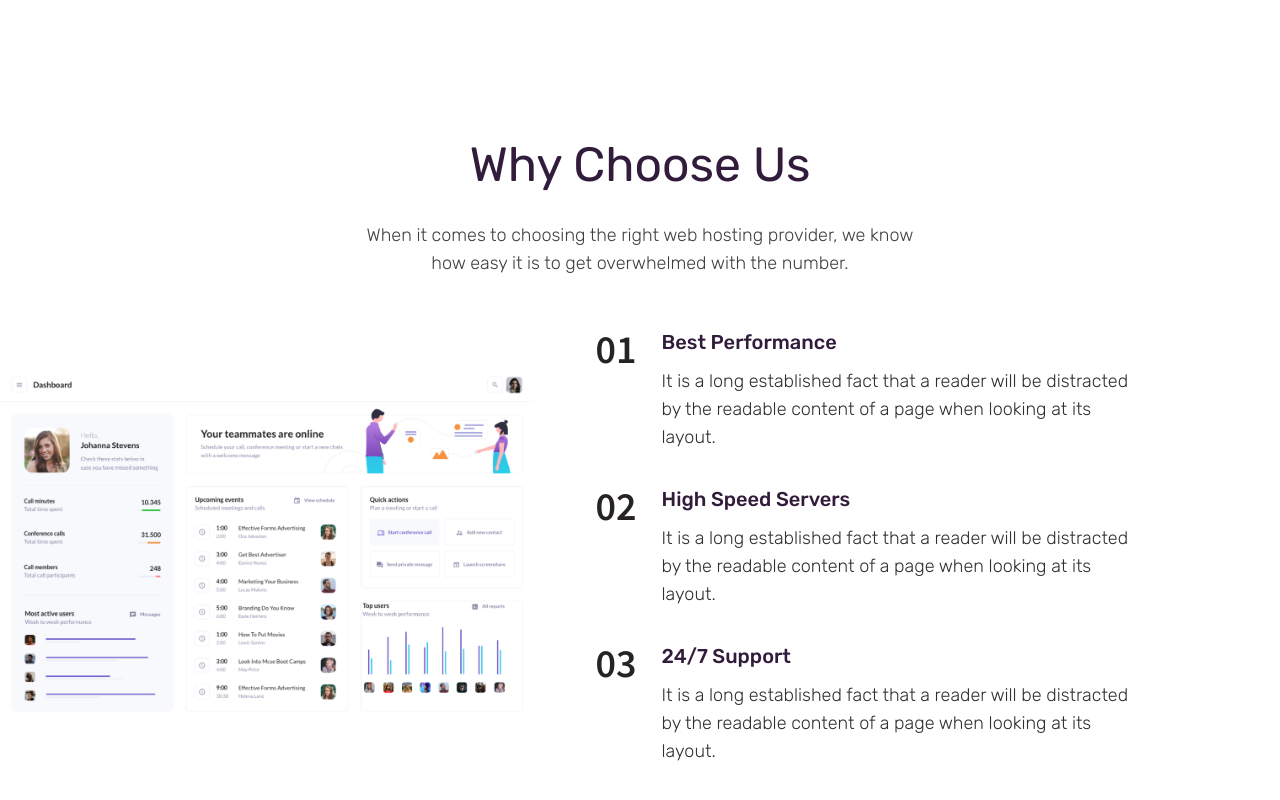
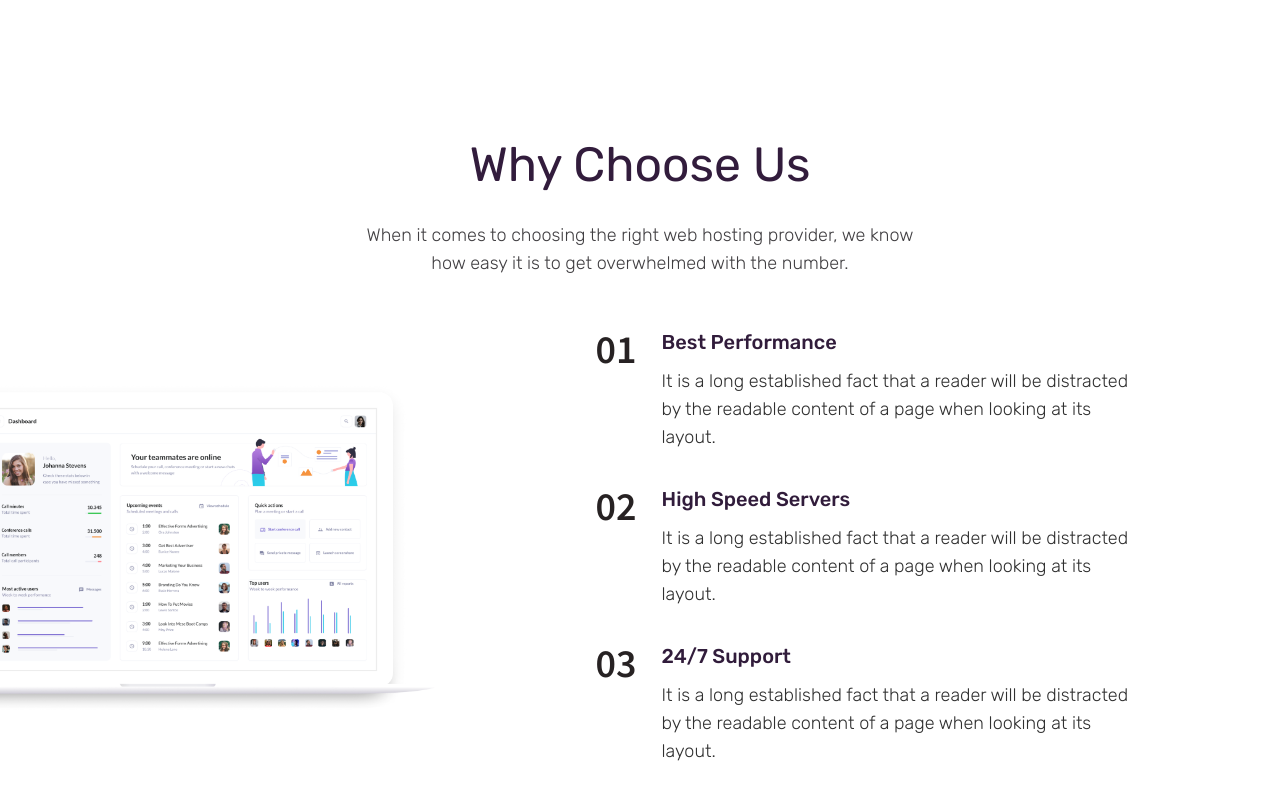
Before and after one commit to mahbubaly/cloud_sass, a React (Vite) app: page / in a window 1280 px wide. Shown: the part 1568-2368 px from the top of the page. Built offline with nearby package versions, Linux system fonts and the light colour scheme.

Commit message:
added all

```diff
--- a/src/Components/Home/Home.jsx
+++ b/src/Components/Home/Home.jsx
@@ -168,7 +168,7 @@ const Home = () => {
                     <div className='mt-[50px] grid grid-cols-1 items-center lg:mb-[189px] lg:grid-cols-2 gap-[61px] lg:pr-[150px]'>
 
                         <div>
-                            <img src={img02} className='w-[728.937px] lg:-pl-[20px]' alt="" />
+                            <img src={img02} className='lg:w-[866.064px] lg:-ml-[100px] 2xl:-ml-[130px]' alt="" />
 
                         </div>
                         <div>
```
Also changed, not shown: src/assets/Image/02.png.
